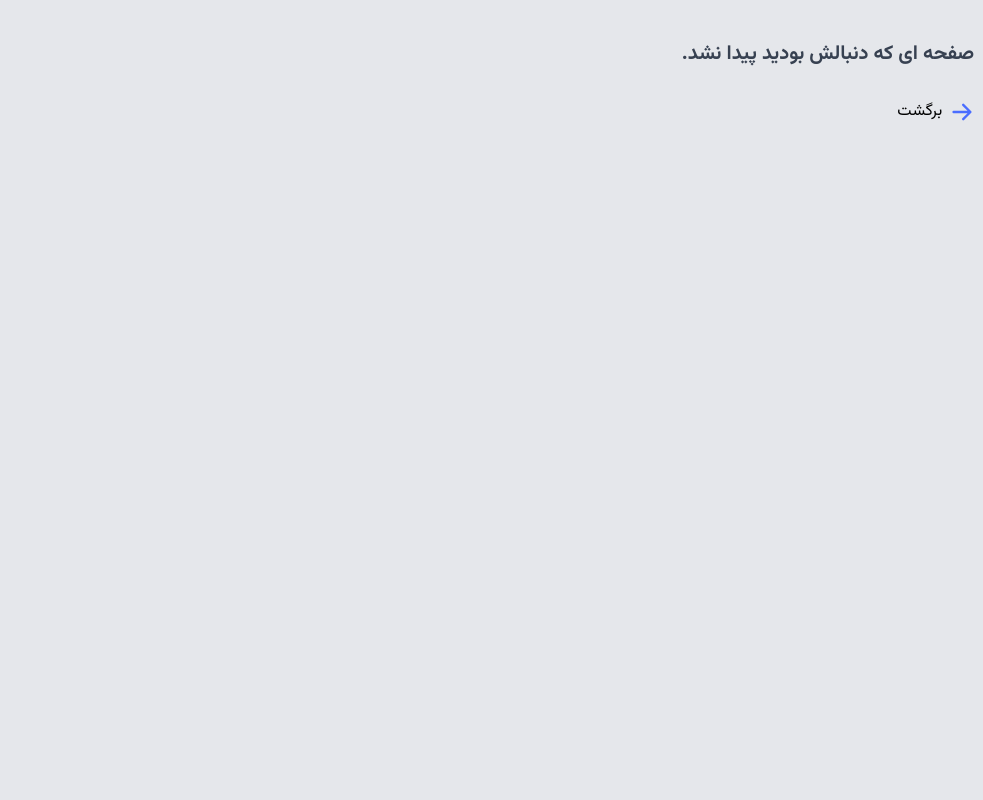
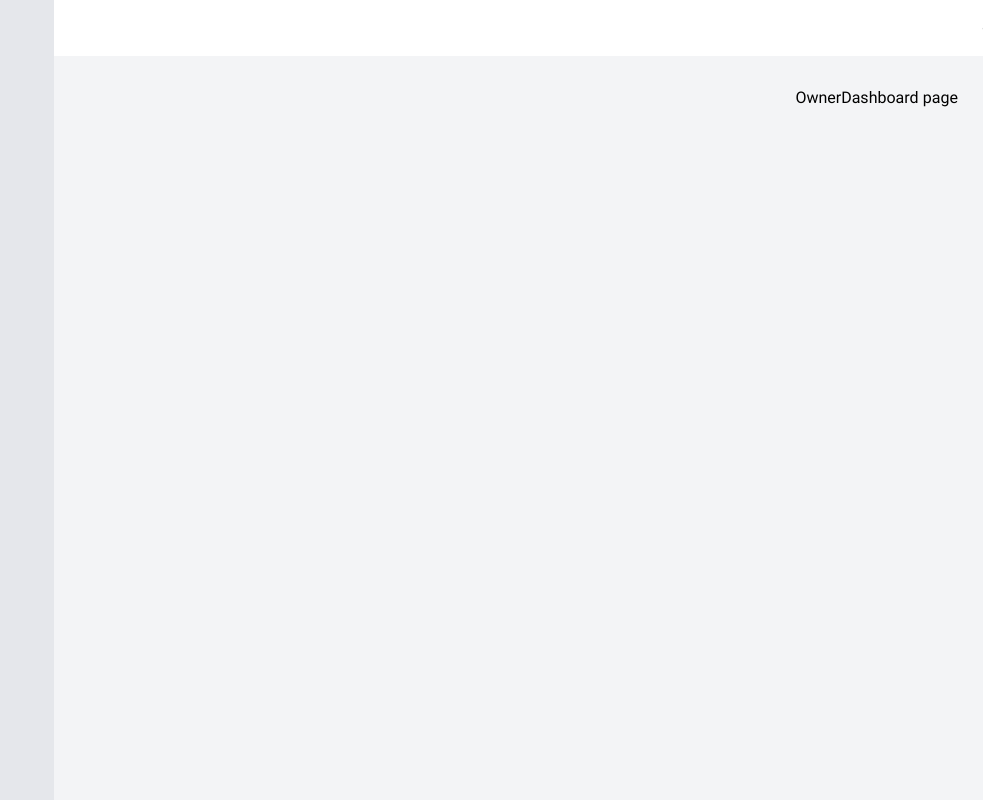
Before and after one commit to elhamgholami1995/freelancer-app-frontend, a React (Vite) app: page /owner/dashboard in a window 1280 px wide. Shown: the whole page, without its empty margins (297-1280 px from the left). Built offline with nearby package versions, Linux system fonts and the light colour scheme; no server answers.

Commit message:
create owner sidebar

```diff
--- a/src/App.jsx
+++ b/src/App.jsx
@@ -1,12 +1,14 @@
-import { Route, Routes } from "react-router-dom";
+import { Navigate, Route, Routes } from "react-router-dom";
 import Auth from "./pages/Auth";
 import { QueryClient, QueryClientProvider } from "@tanstack/react-query";
 import { Toaster } from "react-hot-toast";
 import CompleteProfile from "./pages/CompleteProfile";
 import Home from "./pages/Home";
 import NotFound from "./pages/NotFound";
-import Owner from "./ui/Owner";
 import AppLayout from "./ui/AppLayout";
+import OwnerDashboard from "./pages/OwnerDashboard";
+import Projects from "./pages/Projects";
+import Project from "./pages/Project";
 
 const queryClient = new QueryClient();
 
@@ -18,8 +20,11 @@
       <Routes>
         <Route path="/Auth" element={<Auth />} />
         <Route path="/complete-profile" element={<CompleteProfile />} />
-        <Route element={<AppLayout />}>
-          <Route path="/owner" element={<Owner />} />
+        <Route path="/owner" element={<AppLayout />}>
+          <Route index element={<Navigate to="dashboard" replace />} />
+          <Route path="dashboard" element={<OwnerDashboard />} />
+          <Route path="projects" element={<Projects />} />
+          <Route path="projects/:id" element={<Project />} />
         </Route>
         <Route path="/" element={<Home />} />
         <Route path="*" element={<NotFound />} />
--- /dev/null
+++ b/src/pages/OwnerDashboard.jsx
@@ -0,0 +1,5 @@
+function OwnerDashboard() {
+  return <div>OwnerDashboard page</div>;
+}
+
+export default OwnerDashboard;
--- /dev/null
+++ b/src/pages/Project.jsx
@@ -0,0 +1,5 @@
+function Project() {
+  return <div>Project</div>;
+}
+
+export default Project;
--- /dev/null
+++ b/src/pages/Projects.jsx
@@ -0,0 +1,5 @@
+function Projects() {
+  return <div>Projects</div>;
+}
+
+export default Projects;
--- a/src/ui/Owner.jsx
+++ /dev/null
@@ -1,5 +0,0 @@
-function Owner() {
-  return <div>Owner page</div>;
-}
-
-export default Owner;
--- a/src/ui/Sidebar.jsx
+++ b/src/ui/Sidebar.jsx
@@ -1,7 +1,40 @@
+import { HiCollection, HiHome } from "react-icons/hi";
+import { NavLink } from "react-router-dom";
+
 function Sidebar() {
   return (
-    <div className="bg-secondary-0 row-start-1 row-span-2">app sidebar</div>
+    <div className="bg-secondary-0 row-start-1 row-span-2 border-l border-gray-200 p-4">
+      <ul className="flex flex-col gap-y-4">
+        <li>
+          <CustomNavLink to="/owner/dashboard">
+            <HiHome /> <span>خانه</span>
+          </CustomNavLink>
+        </li>
+        <li>
+          <CustomNavLink to="/owner/projects">
+            <HiCollection /> <span>پروژه ها</span>
+          </CustomNavLink>
+        </li>
+      </ul>
+    </div>
   );
 }
 
 export default Sidebar;
+
+function CustomNavLink({ children, to }) {
+  const navLinkClass =
+    "flex items-center gap-x-2 hover:text-primary-900 hover:bg-primary-100/50 py-1.5 px-2 rounded-lg  transition-all duration-300  ";
+  return (
+    <NavLink
+      to={to}
+      className={({ isActive }) =>
+        isActive
+          ? `${navLinkClass} bg-primary-100/50 text-primary-900`
+          : `${navLinkClass} text-secondary-600`
+      }
+    >
+      {children}
+    </NavLink>
+  );
+}
```
Also changed, not shown: src/ui/AppLayout.jsx (line endings or trailing spaces).
